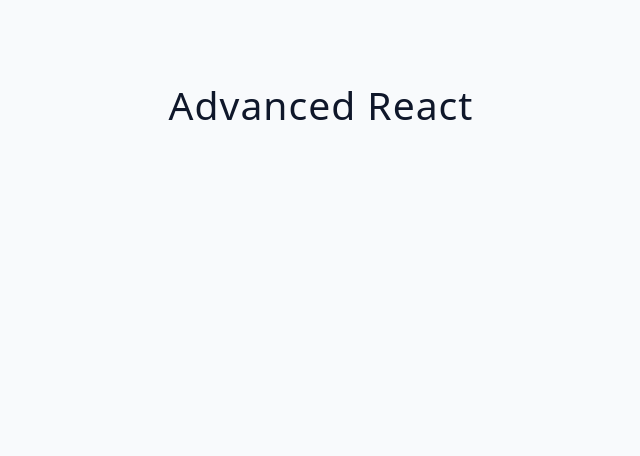
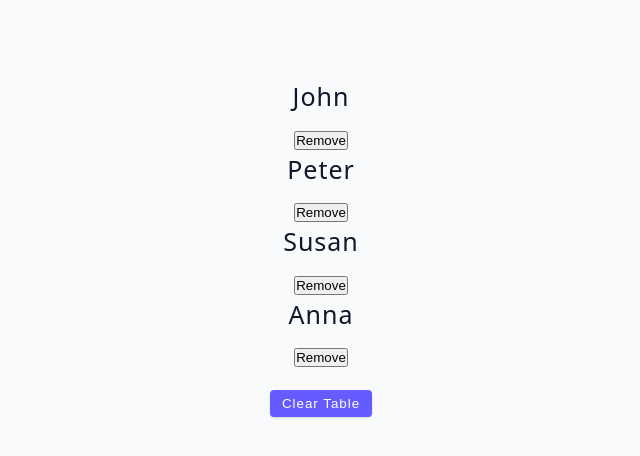
Before and after one commit to fugasok/advanced-react-learning, a React (Vite) app: page / in a window 1280 px wide. Shown: the top 456 px of the page, without its empty margins (319-959 px from the left). Built offline with nearby package versions, Linux system fonts and the light colour scheme.

Commit message:
02: 03 exaplme remove buttons for an array

```diff
--- a/src/App.jsx
+++ b/src/App.jsx
@@ -1,8 +1,8 @@
+import Starter from './tutorial/01-useState/starter/03-useState-array';
+
 function App() {
   return (
-    <div className='container'>
-      <h2>Advanced React</h2>
-    </div>
+    <Starter />
   );
 }
 
--- a/src/tutorial/01-useState/starter/03-useState-array.jsx
+++ b/src/tutorial/01-useState/starter/03-useState-array.jsx
@@ -1,5 +1,41 @@
+import { data } from "../../../data";
+import { useState } from "react";
+
 const UseStateArray = () => {
-  return <h2>useState array example</h2>;
+  const [people, setPeople] = useState(data);
+
+  const removeItem = (id) => {
+    // version.1
+    // const newPeople = people.filter(person => person.id !== id)
+    // setPeople(newPeople);
+
+    // version.2
+    setPeople(people.filter(person => person.id !== id));
+  };
+
+  const clearAllItems = () => {
+    setPeople([])
+  };
+
+  return (
+    <div className="container">
+      <ul>
+        {people.map((person) => {
+          const { id, name } = person;
+          // console.log(person);
+          return (
+            <li key={id}>
+              <h4>{name}</h4>
+              {/* arrow function added onClick */}
+              <button type="button" onClick={()=>removeItem(id)}>Remove</button>
+            </li>
+          );
+        })}
+        <button type='button' style={{ marginTop: 20 }} className="btn" onClick={clearAllItems}>Clear Table</button>
+        {/* <button type='button' style={{marginTop:20}} className="btn" onClick={()=>setPeople([])}>Clear Table</button> */}
+      </ul>
+    </div >
+  );
 };
 
 export default UseStateArray;
```
Also changed, not shown: src/tutorial/01-useState/starter/01-error-example.jsx (+14 -1 lines), src/tutorial/01-useState/starter/02-useState-basics.jsx (+16 -3 lines).
